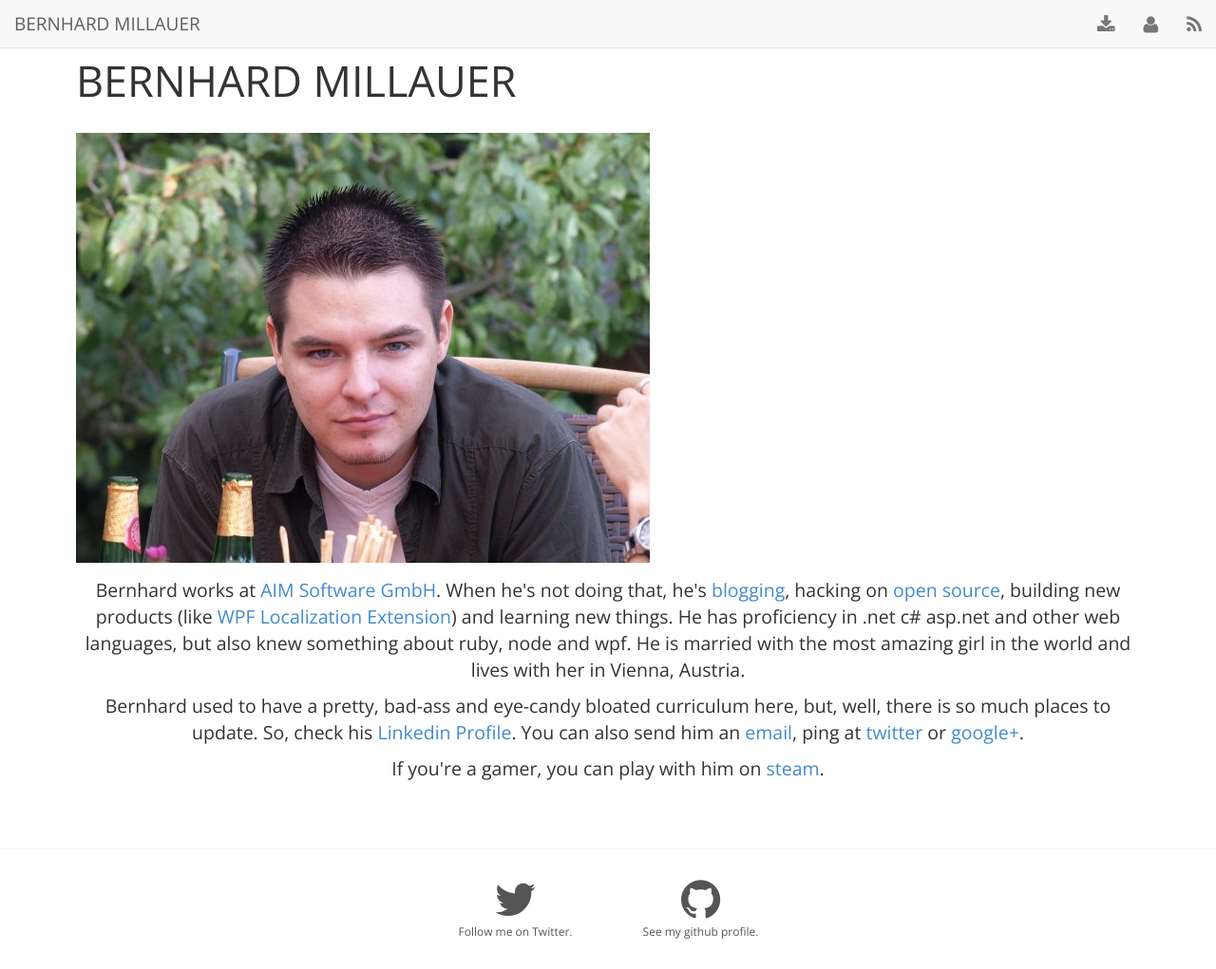
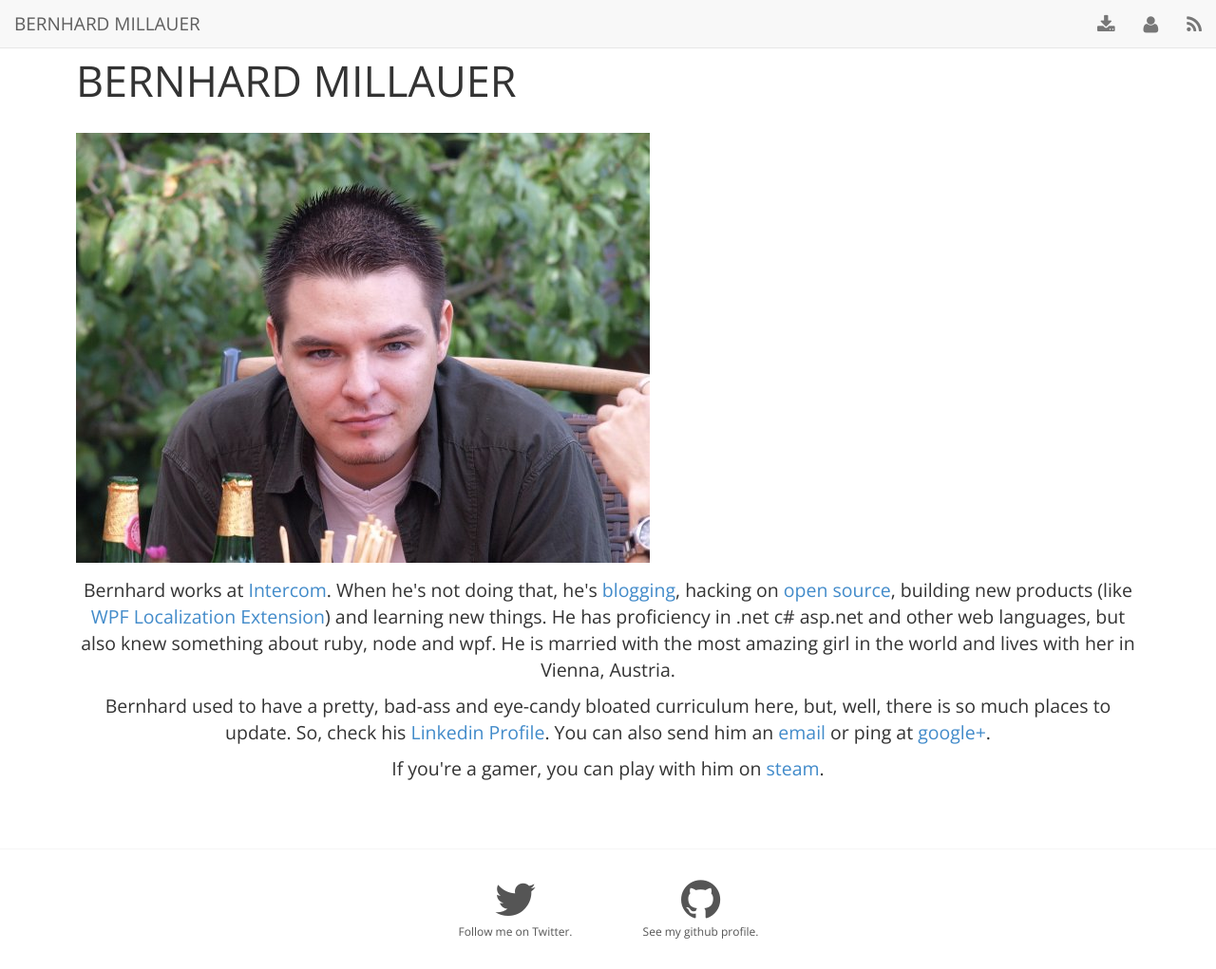
Before and after one commit to SeriousM/seriousm.github.io, a Jekyll site: the page built from about/index.html, in a window 1280 px wide and 1021 px high. Shown: the whole window at 95% size. Built offline with Jekyll 4.4.1, drawn with Linux system fonts in a browser that asks for light colours; nearby versions of some CDN libraries; Markdown is read by kramdown in place of the engine named in the settings.

Commit message:
Update index.html

```diff
--- a/about/index.html
+++ b/about/index.html
@@ -10,8 +10,8 @@ title: "About Bernhard Millauer"
     class="noclip" style="margin-bottom: 15px; max-width: 100%; max-height: none;" />
 
   <p>
-    Bernhard works at <a href="http://aimsoftware.com/">AIM Software GmbH</a>.
-    When he's not doing that, he's <a href="http://root-project.org">blogging</a>,
+    Bernhard works at <a href="http://intercom.at/">Intercom</a>.
+    When he's not doing that, he's <a href="https://root-project.org">blogging</a>,
     hacking on <a href="https://github.com/seriousm">open source</a>,
     building new products (like <a href="https://github.com/SeriousM/WPFLocalizationExtension">WPF Localization Extension</a>)
     and learning new things. He has proficiency in .net c# asp.net and other web languages,
@@ -23,8 +23,7 @@ title: "About Bernhard Millauer"
     Bernhard used to have a pretty, bad-ass and eye-candy bloated curriculum here,
     but, well, there is so much places to update. So, check his
     <a href="http://www.linkedin.com/pub/bernhard-millauer/36/84/975">Linkedin Profile</a>.
-    You can also send him an <a href="mailto:&#98;&#101;&#114;&#110;&#104;&#97;&#114;&#100;&#46;&#109;&#105;&#108;&#108;&#97;&#117;&#101;&#114;&#64;&#103;&#109;&#97;&#105;&#108;&#46;&#99;&#111;&#109;">email</a>, ping
-    at <a href="http://twitter.com/SeriousMasta">twitter</a> or <a href="https://plus.google.com/+BernhardMillauer">google+</a>.
+    You can also send him an <a href="mailto:&#98;&#101;&#114;&#110;&#104;&#97;&#114;&#100;&#46;&#109;&#105;&#108;&#108;&#97;&#117;&#101;&#114;&#64;&#103;&#109;&#97;&#105;&#108;&#46;&#99;&#111;&#109;">email</a> or ping at <a href="https://plus.google.com/+BernhardMillauer">google+</a>.
   </p>
 
   <p>
```
